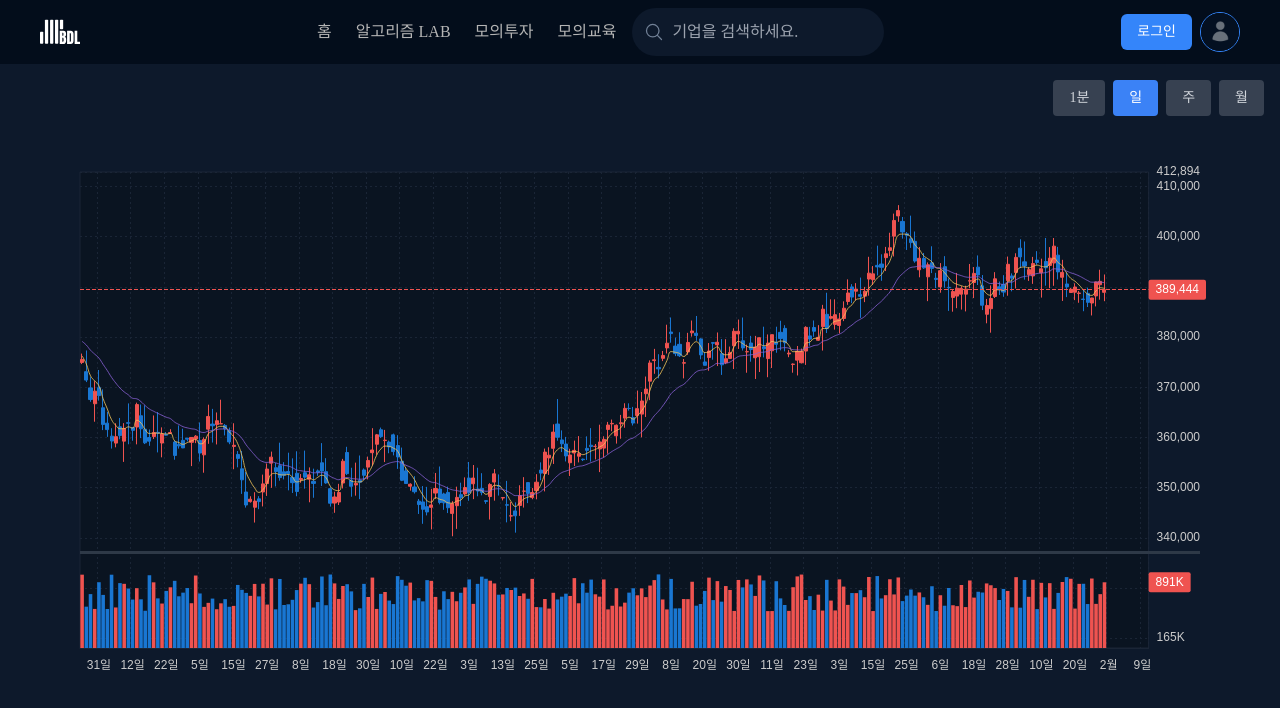
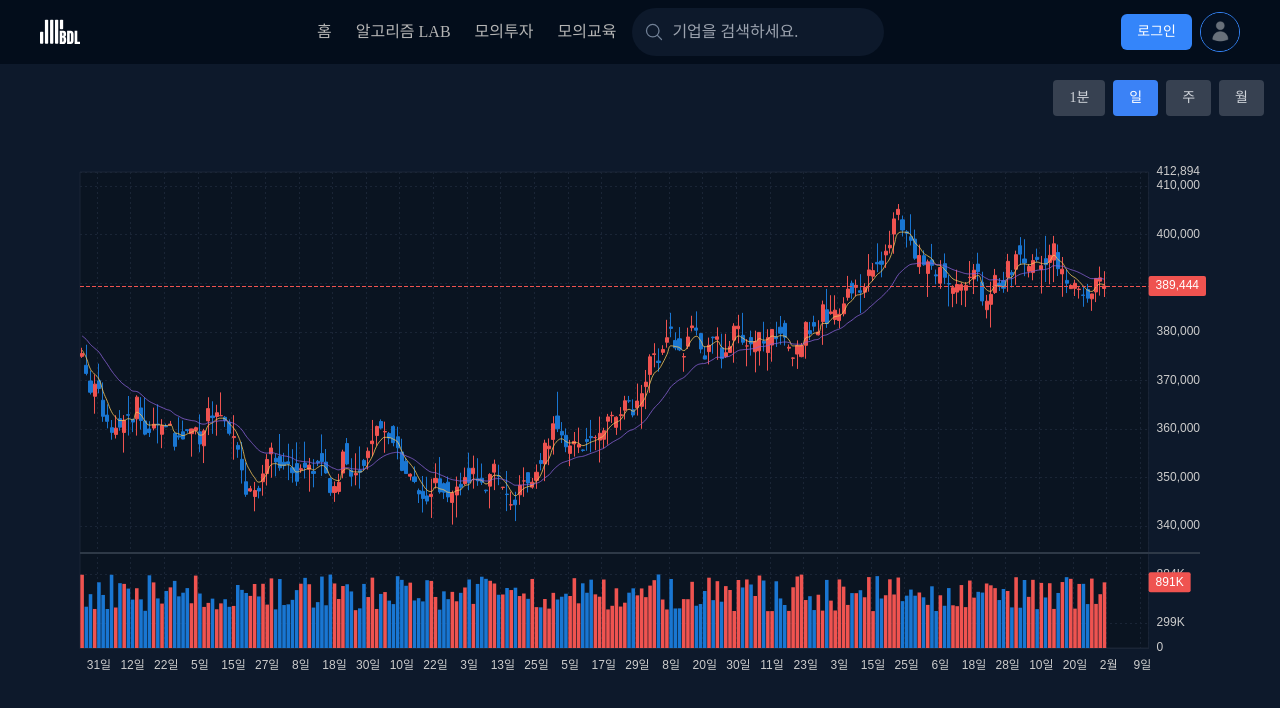
Before and after one commit to dnwnsrb11/BDL-frontend, a React (Vite) app: page /simulated-education in a window 1280 px wide. Shown: the top 708 px of the page. Built offline with nearby package versions, Linux system fonts and the light colour scheme; a web font is replaced by a local one.

Commit message:
feat: 그래프 드래그 라인 오류 수정

```diff
--- a/src/components/ui/chart.tsx
+++ b/src/components/ui/chart.tsx
@@ -259,7 +259,7 @@ export const ChartComponent: React.FC<ChartComponentProps> = ({ height = 700, da
     }
   };
 
-  // 기간별 날짜 포맷팅 함수 (포인터 및 툴팁용)
+  // 기간별 날짜 포맷팅 함수 (포인터 및 툴크용)
   const formatDetailDate = (date: Date): string => {
     switch (period) {
       case 'MINUTE':
@@ -512,6 +512,8 @@ export const ChartComponent: React.FC<ChartComponentProps> = ({ height = 700, da
   const VOLUME_HEIGHT_RATIO = volumeHeightRatio;
   // 거래량 차트와 캔들차트 사이의 간격 비율
   const VOLUME_GAP_RATIO = 0.01;
+  // 거래량 차트 상단 여백 비율
+  const VOLUME_TOP_MARGIN_RATIO = 0.15;
 
   // 거래량 데이터 최대값 계산
   const getMaxVolume = useCallback(() => {
@@ -526,7 +528,7 @@ export const ChartComponent: React.FC<ChartComponentProps> = ({ height = 700, da
     const maxVolume = getMaxVolume();
     return {
       min: 0,
-      max: Math.ceil(maxVolume * 1.6),
+      max: Math.ceil(maxVolume * (1 + VOLUME_TOP_MARGIN_RATIO)),
     };
   }, [getMaxVolume]);
 
@@ -559,7 +561,7 @@ export const ChartComponent: React.FC<ChartComponentProps> = ({ height = 700, da
     // 거래량 영역 계산
     const maxVolume = getMaxVolume();
     const volumeRange = totalRange * (VOLUME_HEIGHT_RATIO + VOLUME_GAP_RATIO * 0.9);
-    const volumeScale = (volumeRange * 0.7) / maxVolume;
+    const volumeScale = (volumeRange * (1 - VOLUME_TOP_MARGIN_RATIO)) / maxVolume;
     const scaledMaxVolume = maxVolume * volumeScale;
 
     return {
@@ -575,7 +577,7 @@ export const ChartComponent: React.FC<ChartComponentProps> = ({ height = 700, da
   const scaleVolumeData = useCallback(() => {
     const maxVolume = getMaxVolume();
     const priceRange = getPriceRange();
-    const volumeHeight = priceRange.volumeMax - priceRange.min;
+    const volumeHeight = (priceRange.volumeMax - priceRange.min) * (1 - VOLUME_TOP_MARGIN_RATIO);
 
     return extendedChartData.map((item, index) => {
       if (index < 10) return priceRange.min;
@@ -685,6 +687,102 @@ export const ChartComponent: React.FC<ChartComponentProps> = ({ height = 700, da
       window.removeEventListener('mouseup', handleDragEnd);
     };
   }, [isDragging, handleDragMove, handleDragEnd]);
+
+  useEffect(() => {
+    const chart = chartRef.current?.getEchartsInstance();
+    if (!chart) return;
+
+    const handleYAxisWheel = (e: Event) => {
+      const wheelEvent = e as WheelEvent;
+      wheelEvent.preventDefault();
+
+      const currentOption = chart.getOption();
+      const yAxis = (currentOption as any).yAxis[0];
+      const currentMin = yAxis.min;
+      const currentMax = yAxis.max;
+      const range = currentMax - currentMin;
+
+      // 스크롤 방향에 따라 확대/축소
+      const zoomFactor = wheelEvent.deltaY > 0 ? 1.1 : 0.9;
+      const mouseY = wheelEvent.clientY;
+      const chartRect = chart.getDom().getBoundingClientRect();
+      const relativeY = (mouseY - chartRect.top) / chartRect.height;
+
+      // 마우스 위치를 기준으로 확대/축소
+      const newRange = range * zoomFactor;
+      const centerValue = currentMin + range * relativeY;
+      const newMin = centerValue - newRange * relativeY;
+      const newMax = newMin + newRange;
+
+      chart.setOption({
+        yAxis: [
+          {
+            ...yAxis,
+            min: newMin,
+            max: newMax,
+          },
+        ],
+      });
+    };
+
+    const handleYAxisMouseDown = (e: Event) => {
+      const mouseEvent = e as MouseEvent;
+      mouseEvent.preventDefault();
+      let lastY = mouseEvent.clientY;
+      let isDragging = true;
+
+      const handleMouseMove = (moveEvent: Event) => {
+        if (!isDragging) return;
+        const mouseMoveEvent = moveEvent as MouseEvent;
+
+        const currentOption = chart.getOption();
+        const yAxis = (currentOption as any).yAxis[0];
+        const currentMin = yAxis.min;
+        const currentMax = yAxis.max;
+        const range = currentMax - currentMin;
+
+        const deltaY = mouseMoveEvent.clientY - lastY;
+        const chartRect = chart.getDom().getBoundingClientRect();
+        const moveRatio = deltaY / chartRect.height;
+        const valueChange = range * moveRatio;
+
+        chart.setOption({
+          yAxis: [
+            {
+              ...yAxis,
+              min: currentMin - valueChange,
+              max: currentMax - valueChange,
+            },
+          ],
+        });
+
+        lastY = mouseMoveEvent.clientY;
+      };
+
+      const handleMouseUp = () => {
+        isDragging = false;
+        document.removeEventListener('mousemove', handleMouseMove);
+        document.removeEventListener('mouseup', handleMouseUp);
+      };
+
+      document.addEventListener('mousemove', handleMouseMove);
+      document.addEventListener('mouseup', handleMouseUp);
+    };
+
+    // Y축 요소에 이벤트 리스너 추가
+    const yAxisElement = chart.getDom().querySelector('.echarts-y-axis');
+    if (yAxisElement) {
+      yAxisElement.addEventListener('wheel', handleYAxisWheel);
+      yAxisElement.addEventListener('mousedown', handleYAxisMouseDown);
+    }
+
+    return () => {
+      if (yAxisElement) {
+        yAxisElement.removeEventListener('wheel', handleYAxisWheel);
+        yAxisElement.removeEventListener('mousedown', handleYAxisMouseDown);
+      }
+    };
+  }, []);
 
   // ECharts 옵션 설정
   const option: EChartsOption = {
@@ -1160,8 +1258,8 @@ export const ChartComponent: React.FC<ChartComponentProps> = ({ height = 700, da
           style={{
             left: '80px',
             right: '80px',
-            top: `calc(${(1 - volumeHeightRatio) * 100}% - 61px)`,
-            height: '3px',
+            top: `calc(${(1 - volumeHeightRatio) * 100}% - 60px)`,
+            height: '2px',
             backgroundColor: isDragging ? '#4a90e2' : '#2e3947',
             transition: isDragging ? 'none' : 'all 0.2s ease',
           }}
```
